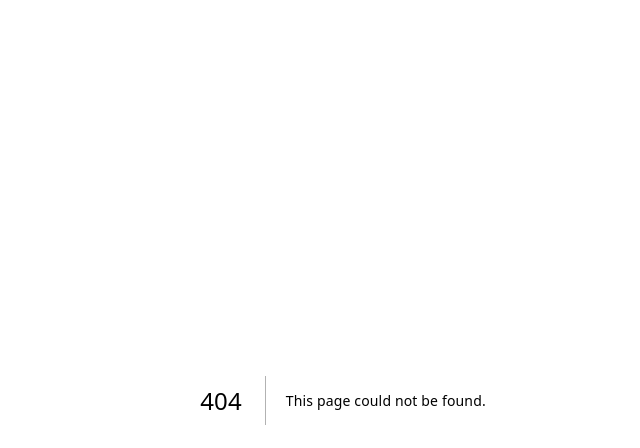
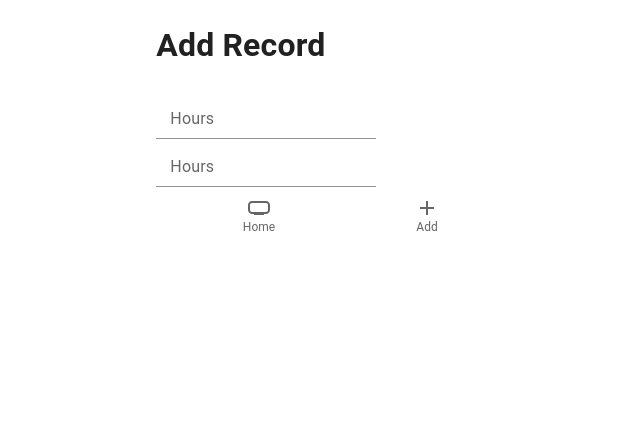
Before and after one commit to Xachman/recordkeeper, a Next.js app: page /add-record in a window 1280 px wide. Before the commit this address had no page. Shown: the top 448 px of the page, without its empty margins (297-937 px from the left). Built offline with nearby package versions, Linux system fonts and the light colour scheme.

Commit message:
add fields

```diff
--- a/src/pages/_app.tsx
+++ b/src/pages/_app.tsx
@@ -6,6 +6,8 @@ import CssBaseline from '@mui/material/CssBaseline';
 import { CacheProvider, EmotionCache } from '@emotion/react';
 import theme from '../theme';
 import createEmotionCache from '../createEmotionCache';
+import { BottomNavigation, BottomNavigationAction } from '@mui/material';
+import { Add, Favorite, HomeMax, LocationCity, Restore } from '@mui/icons-material';
 
 
 // Client-side cache, shared for the whole session of the user in the browser.
@@ -17,6 +19,18 @@ interface MyAppProps extends AppProps {
 
 export default function MyApp(props: MyAppProps) {
   const { Component, emotionCache = clientSideEmotionCache, pageProps } = props;
+  const [value, setValue] = React.useState(-1);
+
+  React.useEffect(() => {
+    switch(value) {
+      case 0:
+        window.location.href = "/"
+        break
+      case 1:
+        window.location.href = "/add-record"
+        break
+    }
+  }, [value])
   return (
     <CacheProvider value={emotionCache}>
       <Head>
@@ -26,6 +40,16 @@ export default function MyApp(props: MyAppProps) {
         {/* CssBaseline kickstart an elegant, consistent, and simple baseline to build upon. */}
         <CssBaseline />
         <Component {...pageProps} />
+        <BottomNavigation
+          showLabels
+          value={value}
+          onChange={(event, newValue) => {
+            setValue(newValue);
+          }}
+        >
+          <BottomNavigationAction label="Home" icon={<HomeMax />} />
+          <BottomNavigationAction label="Add" icon={<Add />} />
+        </BottomNavigation>
       </ThemeProvider>
     </CacheProvider>
   );
--- /dev/null
+++ b/src/pages/add-record.tsx
@@ -0,0 +1,33 @@
+import { Container, FormControl, Grid, Input, InputLabel } from "@mui/material";
+
+const AddForm = () => {
+  return (
+    <>
+      <FormControl>
+        <InputLabel htmlFor="hours">Hours</InputLabel>
+        <Input id="hours" />
+      </FormControl>
+      <FormControl>
+        <InputLabel htmlFor="hours">Hours</InputLabel>
+        <Input id="hours" />
+      </FormControl>
+    </>
+  )
+}
+
+export default function Home() {
+  return (
+    <Container>
+      <Grid container spacing={2}>
+        <Grid item xs={4}>
+        </Grid>
+        <Grid item xs={4}>
+          <h1>Add Record</h1>
+          <AddForm/>
+        </Grid>
+        <Grid item xs={4}>
+        </Grid>
+      </Grid>
+    </Container>
+  )
+}
```
Also changed, not shown: src/pages/index.tsx (+0 -12 lines).
